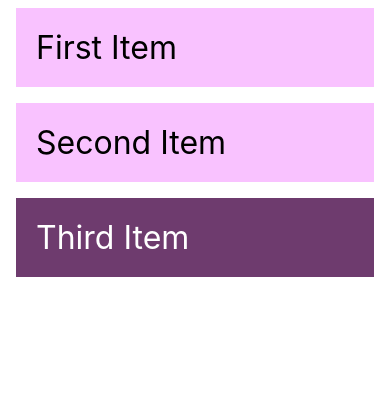
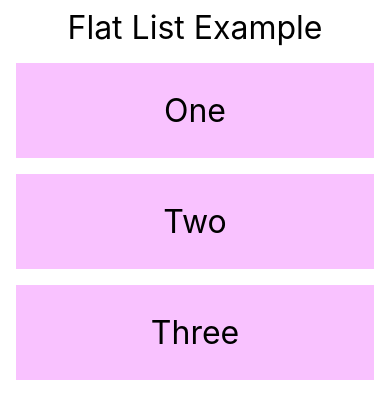
Before and after one commit to filmverse/RN_Test, a React Native app in the folder TestPro2/: screen / in a window 390 px wide. Shown: the top 418 px of the page. Built offline with nearby package versions, Linux system fonts and the light colour scheme.

Commit message:
Setting Up

```diff
--- a/TestPro2/components/NewApp.js
+++ b/TestPro2/components/NewApp.js
@@ -1,78 +1,34 @@
-import React, {useEffect, useState} from 'react';
-import {
-  FlatList,
-  SafeAreaView,
-  StatusBar,
-  StyleSheet,
-  Text,
-  TouchableOpacity,
-  Alert,
-} from 'react-native';
+import React from "react";
+import { SafeAreaView, View, FlatList, Pressable, Text, TextInput, StatusBar, StyleSheet, Alert } from "react-native";
 
 const DATA = [
   {
-    id: 'bd7acbea-c1b1-46c2-aed5-3ad53abb28ba',
-    title: 'First Item',
+    id: '1',
+    title: 'One',
   },
   {
-    id: '3ac68afc-c605-48d3-a4f8-fbd91aa97f63',
-    title: 'Second Item',
+    id: '2',
+    title: 'Two',
   },
   {
-    id: '58694a0f-3da1-471f-bd96-145571e29d72',
-    title: 'Third Item',
+    id: '3',
+    title: 'Three',
   },
 ];
 
-const Item = ({item, onPress, backgroundColor, textColor}) => (
-  <TouchableOpacity onPress={onPress} style={[styles.item, {backgroundColor}]}>
-    <Text style={[styles.title, {color: textColor}]}>{item.title}</Text>
-  </TouchableOpacity>
+const Item = ({title}) => (
+  <View style={styles.item}>
+    <Text style={styles.title}>{title}</Text>
+  </View>
 );
 
 const NewApp = () => {
-  const [selectedId, setSelectedId] = useState();
-
-  const renderItem = ({item}) => {
-    const backgroundColor = item.id === selectedId ? '#6e3b6e' : '#f9c2ff';
-    const color = item.id === selectedId ? 'white' : 'black';
-
-    return (
-      <Item
-        item={item}
-        onPress={() => {
-            setSelectedId(item.id)
-            Alert.alert(item.id)
-        }}
-        backgroundColor={backgroundColor}
-        textColor={color}
-      />
-    );
-  };
-
-  useEffect(() => {
-    const delay = 1000; // 1 second delay for each item press
-
-    const simulatePressForItems = () => {
-      DATA.forEach((item, index) => {
-        setTimeout(() => {
-          setSelectedId(item.id);
-        //   Item({item: item});
-        }, index * delay);
-      });
-    };
-
-    simulatePressForItems();
-  }, []);
-
   return (
     <SafeAreaView style={styles.container}>
-      <FlatList
-        data={DATA}
-        renderItem={renderItem}
-        keyExtractor={item => item.id}
-        extraData={selectedId}
-      />
+      <View style={styles.container}>
+        <Text style={styles.title}>Flat List Example</Text>
+        <FlatList data={DATA} renderItem={({item}) => <Item title={item.title} />} keyExtractor={item => item.title} />
+      </View>
     </SafeAreaView>
   );
 };
@@ -80,16 +36,20 @@ const NewApp = () => {
 const styles = StyleSheet.create({
   container: {
     flex: 1,
+    justifyContent: 'center',
     marginTop: StatusBar.currentHeight || 0,
   },
+  title: {
+    textAlign: 'center',
+    marginVertical: 8,
+    fontSize: 32,
+  },
   item: {
+    backgroundColor: '#f9c2ff',
     padding: 20,
     marginVertical: 8,
     marginHorizontal: 16,
   },
-  title: {
-    fontSize: 32,
-  },
-});
+})
 
 export default NewApp;
```
Also changed, not shown: TestPro2/components/OldApp1.js (added, +95 -0 lines).
